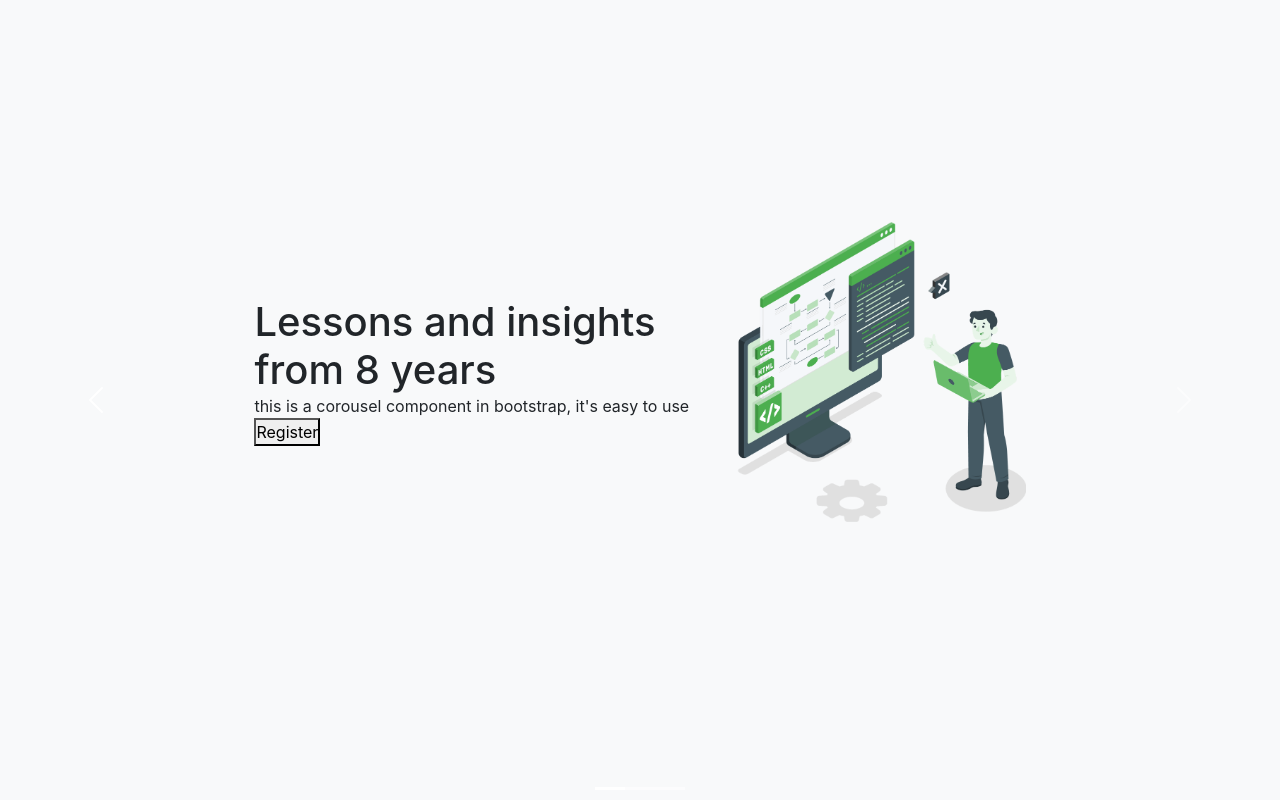
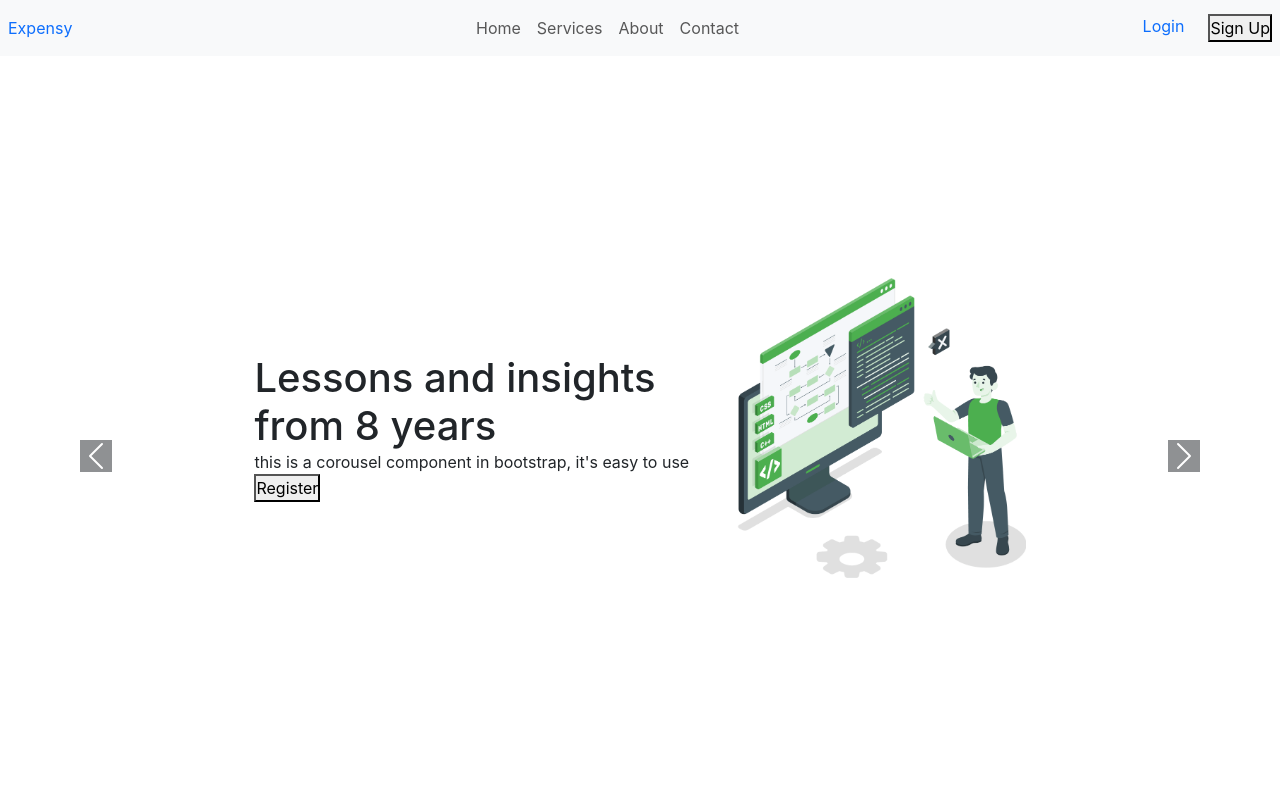
Before and after one commit to chinthaka20010226/LandingPage_InReact-Bootstrap-_, a React (Create React App) app: page / in a window 1280 px wide. Shown: the top 800 px of the page. Built offline with nearby package versions, Linux system fonts and the light colour scheme.

Commit message:
Landing page Functioning Structure is Okay -> But Not Responsive

```diff
--- a/src/App.js
+++ b/src/App.js
@@ -1,4 +1,5 @@
 import React from 'react';
+import { BrowserRouter as Router, Routes, Route } from "react-router-dom";
 import Navbar from "./Components/Navbar";
 // import './App.css';
 
@@ -7,15 +8,23 @@ import Services from './Components/Services.js';
 import About from './Components/About.js';
 import Contact from "./Components/Contact.js";
 import Bottom from './Components/Bottom.js';
+// import Welcome from './Pages/Welcome.js';
 
 function App() {
   return (
     <>
-      {/* <Navbar /> */}
-      <Home />
-      <Services />
-      <About />
-      <Contact />
+      <Router>
+        <Navbar>
+          <Routes>
+            <Route path="/" element={<Navbar />} />
+            <Route path="/home" element={<Home />} />
+            <Route path="/services" element={<Services />} />
+            <Route path="/about" element={<About />} />
+            <Route path="/contact" element={<Contact />} />
+          </Routes>
+        </Navbar>
+      </Router>
+
       <Bottom />
     </>
   );
--- a/src/Components/Home.js
+++ b/src/Components/Home.js
@@ -11,7 +11,7 @@ import Slide03 from '../Assets/tech-01.png';
 function Home() {
     return (
         <div className=''>
-          <div id="carouselExampleIndicators" className="carousel slide bg-light home">
+          <div id="carouselExampleIndicators" className="carousel slide home">
             <div class="carousel-indicators">
               <button type="button" data-bs-target="#carouselExampleIndicators" data-bs-slide-to="0" class="active" aria-current="true" aria-label="Slide 1"></button>
               <button type="button" data-bs-target="#carouselExampleIndicators" data-bs-slide-to="1" aria-label="Slide 2"></button>
@@ -56,11 +56,11 @@ function Home() {
               </div>
             </div>
             <button class="carousel-control-prev" type="button" data-bs-target="#carouselExampleIndicators" data-bs-slide="prev">
-              <span class="carousel-control-prev-icon" aria-hidden="true"></span>
-              <span class="visually-hidden">Previous</span>
+              <span class="carousel-control-prev-icon bg-dark" aria-hidden="true"></span>
+              <span class="visually-hidden bg-dark">Previous</span>
             </button>
             <button class="carousel-control-next" type="button" data-bs-target="#carouselExampleIndicators" data-bs-slide="next">
-              <span class="carousel-control-next-icon" aria-hidden="true"></span>
+              <span class="carousel-control-next-icon bg-dark" aria-hidden="true"></span>
               <span class="visually-hidden">Next</span>
             </button>
           </div>
--- a/src/Components/Navbar.js
+++ b/src/Components/Navbar.js
@@ -1,116 +1,105 @@
-import React, { useEffect, useState } from 'react'
+import React, { useEffect, useState } from 'react';
 import { NavLink } from 'react-router-dom';
+import { FaXmark, FaBars } from "react-icons/fa6";
 
-// adding style
 import '../Styles/Navbar.css';
+import Home from './Home';
+import Services from './Services';
+import About from './About';
+import Contact from './Contact';
 
-// react icons
-import { FaXmark , FaBars } from "react-icons/fa6";
-
-function Navbar() {
-    const[isOpen,setIsOpen] = useState(false);
-    const[isMenuOpen,setIsMenuOpen] = useState(false);
-
-    // set toggle menu
-    const toggleMenu = () => {
-        setIsMenuOpen(!isMenuOpen);
-    }
+const Navbar = ({ children }) => {
+    const [isOpen, setIsOpen] = useState(false);
+    const [isMenuOpen, setIsMenuOpen] = useState(false);
 
     useEffect(() => {
-        const handelVisible = () => {
-            if(window.innerWidth < 600){
+        const handleVisible = () => {
+            if (window.innerWidth < 600) {
                 setIsOpen(true);
-            }
-            else{
+            } else {
                 setIsOpen(false);
                 setIsMenuOpen(false);
             }
         };
 
-        window.addEventListener('resize', handelVisible);
+        window.addEventListener('resize', handleVisible);
 
         return () => {
-            window.removeEventListener('resize', handelVisible);
+            window.removeEventListener('resize', handleVisible);
         };
-    },[])
+    }, []);
+
+    const scrollToSection = (id) => {
+        const section = document.getElementById(id);
+        if (section) {
+            section.scrollIntoView({ behavior: 'smooth' });
+            setIsMenuOpen(false); // Close the mobile menu after scrolling
+        }
+    };
 
     const navItems = [
-        {
-            path:"/",
-            name:"Home"
-        },
-        {
-            path:"/services",
-            name:"Services"
-        },
-        {
-            path:"/about",
-            name:"About"
-        },
-        {
-            path:"/contact",
-            name:"Contact"
-        },
-    ]
+        { id: "home", name: "Home" },
+        { id: "services", name: "Services" },
+        { id: "about", name: "About" },
+        { id: "contact", name: "Contact" }
+    ];
 
     return (
         <div>
             <header className='w-100'>
-                <nav className='navbar_ w-100 p-2'>
+                <nav className='navbar_ w-100 p-2 bg-light'>
                     <div className='d-flex justify-content-between align-items-center'>
-                        {/* navbar log */}
                         <a href='#' className='navbar-logo'><span className='navbar-logo-text'>Expensy</span></a>
 
-                        {/* navbar items for large screen */}
-                        <ul
-                            style={{display: isOpen ? "none" : "flex",
-                                    flexDirection: "row"}}
-                            className='navbar-items gap-4'>
-                            {
-                                navItems.map((item,index) => (
-                                    <NavLink key={index}>
-                                        {item.name}
-                                    </NavLink>
-                                ))
-                            }
-                        </ul>
+                        <div>
+                            <nav className="navbar navbar-expand-lg navbar-light">
+                                <div className="collapse navbar-collapse" id="navbarNav">
+                                    <ul className="navbar-nav" style={{cursor:"pointer"}}>
+                                        {navItems.map((item, index) => (
+                                            <li key={index} className="nav-item p-2">
+                                                <a className="nav-link" onClick={() => scrollToSection(item.id)}>{item.name}</a>
+                                            </li>
+                                        ))}
+                                    </ul>
+                                </div>
+                            </nav>
+                        </div>
 
-                        {/* navbar login-signup for large screen */}
-                        <div style={{display: isOpen ? "none" : "flex"}} className='navbar-login-singup gap-4'>
+                        <div style={{ display: isOpen ? "none" : "flex" }} className='navbar-login-singup gap-4'>
                             <a href='#' className='navbar-login'>Login</a>
                             <button type='button' className='navbar-sign-up'>Sign Up</button>
                         </div>
 
-                        {/* menu button for mobile divice */}
-                        <div style={{display: isOpen ? "block" : "none"}} className='menubar'>
-                            <button
-                                onClick={toggleMenu}
-                                className='menubar-icon'>
-                                {
-                                    isMenuOpen ? (<FaXmark/>) : (<FaBars/>)
-                                }
+                        <div style={{ display: isOpen ? "block" : "none" }} className='menubar'>
+                            <button onClick={() => setIsMenuOpen(!isMenuOpen)} className='menubar-icon'>
+                                {isMenuOpen ? (<FaXmark />) : (<FaBars />)}
                             </button>
                         </div>
-
-
                     </div>
 
-                    {/* navbar items for mobile device */}
-                    <div
-                        style={{display: isMenuOpen && isOpen ? "flex" : "none", flexDirection: "column", alignItems: "center"}}
-                        className='navbar-menu-body'>
-                        {
-                            navItems.map((item,index) => (
-                                <NavLink key={index}>
-                                    {item.name}
-                                </NavLink>
-                            ))
-                        }
+                    <div style={{ display: isMenuOpen && isOpen ? "flex" : "none", flexDirection: "column", alignItems: "center" }} className='navbar-menu-body'>
+                        {navItems.map((item, index) => (
+                            <a key={index} onClick={() => scrollToSection(item.id)}>{item.name}</a>
+                        ))}
                     </div>
-
                 </nav>
             </header>
 
+            <div id="home" className='z-'>
+                <Home />
+            </div>
+
+            <div id="services">
+                <Services />
+            </div>
+
+            <div id="about">
+                <About />
+            </div>
+
+            <div id="contact">
+                <Contact />
+            </div>
         </div>
     )
 }
--- a/src/Styles/Home.css
+++ b/src/Styles/Home.css
@@ -7,7 +7,8 @@
 
 .home {
     min-height: 100vh;
-    /* margin-top: 44px !important; */
+    margin-top: 56px !important;
+    /* background-color: black; */
     /* z-index: -1; */
 }
 
--- a/src/index.js
+++ b/src/index.js
@@ -11,7 +11,4 @@ root.render(
   </React.StrictMode>
 );
 
-// If you want to start measuring performance in your app, pass a function
-// to log results (for example: reportWebVitals(console.log))
-// or send to an analytics endpoint. Learn more: https://bit.ly/CRA-vitals
 reportWebVitals();
```
Also changed, not shown: src/Pages/Welcome.js (+27 -6 lines).
